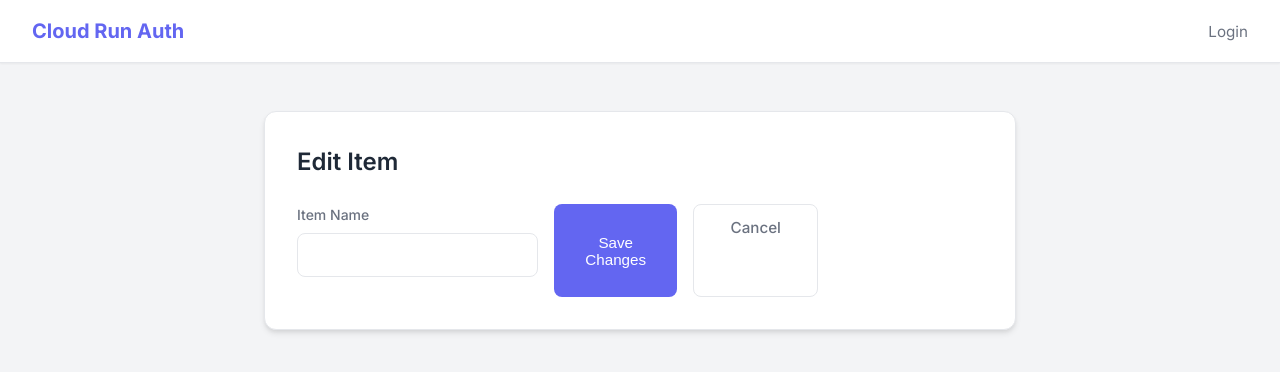
After one commit to managedkaos/cloud-run-auth-demo, a FastAPI app: template application/templates/edit_item.html in a window 1280 px wide. The commit adds this page. Shown: the top 372 px of the page. Run offline with FastAPI, Linux system fonts and the light colour scheme; the template is opened without the code that fills it, so the values that code supplies are empty.

Commit message:
Add 404 page; add edit and delete functionality

```diff
--- a/application/main.py
+++ b/application/main.py
@@ -1,4 +1,4 @@
-from fastapi import FastAPI, Request, Form, Depends, Response
+from fastapi import FastAPI, Request, Form, Depends, Response, HTTPException
 from fastapi.responses import RedirectResponse, JSONResponse
 from fastapi.templating import Jinja2Templates
 from fastapi.staticfiles import StaticFiles
@@ -58,3 +58,58 @@ async def create_item(name: str = Form(...), user=Depends(get_current_user)):
         "uid": user["uid"]
     })
     return RedirectResponse(url="/dashboard", status_code=303)
+
+@app.get("/items/{item_path}/edit")
+async def edit_item(request: Request, item_path: str, user=Depends(get_current_user)):
+    if not user:
+        return RedirectResponse(url="/login")
+
+    doc_ref = db.collection("items").document(item_path)
+    doc = doc_ref.get()
+
+    if not doc.exists:
+        raise HTTPException(status_code=404, detail="Item not found")
+
+    item_data = doc.to_dict()
+    if item_data.get("uid") != user["uid"]:
+         raise HTTPException(status_code=403, detail="Not authorized")
+
+    return templates.TemplateResponse("edit_item.html", {"request": request, "item": item_data, "item_id": item_path})
+
+@app.post("/items/{item_path}/update")
+async def update_item(item_path: str, name: str = Form(...), user=Depends(get_current_user)):
+    if not user:
+        raise HTTPException(status_code=401)
+
+    doc_ref = db.collection("items").document(item_path)
+    doc = doc_ref.get()
+
+    if not doc.exists:
+        raise HTTPException(status_code=404, detail="Item not found")
+
+    if doc.to_dict().get("uid") != user["uid"]:
+         raise HTTPException(status_code=403, detail="Not authorized")
+
+    doc_ref.update({"name": name})
+    return RedirectResponse(url="/dashboard", status_code=303)
+
+@app.post("/items/{item_path}/delete")
+async def delete_item(item_path: str, user=Depends(get_current_user)):
+    if not user:
+        raise HTTPException(status_code=401)
+
+    doc_ref = db.collection("items").document(item_path)
+    doc = doc_ref.get()
+
+    if not doc.exists:
+        raise HTTPException(status_code=404, detail="Item not found")
+
+    if doc.to_dict().get("uid") != user["uid"]:
+         raise HTTPException(status_code=403, detail="Not authorized")
+
+    doc_ref.delete()
+    return RedirectResponse(url="/dashboard", status_code=303)
+
+@app.exception_handler(404)
+async def custom_404_handler(request: Request, exc: HTTPException):
+    return templates.TemplateResponse("404.html", {"request": request}, status_code=404)
--- a/application/static/css/style.css
+++ b/application/static/css/style.css
@@ -1,12 +1,18 @@
 /* Modern Color Palette & Reset */
 :root {
-    --primary-color: #6366f1; /* Indigo 500 */
-    --primary-hover: #4f46e5; /* Indigo 600 */
-    --background-color: #f3f4f6; /* Gray 100 */
+    --primary-color: #6366f1;
+    /* Indigo 500 */
+    --primary-hover: #4f46e5;
+    /* Indigo 600 */
+    --background-color: #f3f4f6;
+    /* Gray 100 */
     --card-bg: #ffffff;
-    --text-primary: #1f2937; /* Gray 800 */
-    --text-secondary: #6b7280; /* Gray 500 */
-    --border-color: #e5e7eb; /* Gray 200 */
+    --text-primary: #1f2937;
+    /* Gray 800 */
+    --text-secondary: #6b7280;
+    /* Gray 500 */
+    --border-color: #e5e7eb;
+    /* Gray 200 */
     --shadow-sm: 0 1px 2px 0 rgba(0, 0, 0, 0.05);
     --shadow-md: 0 4px 6px -1px rgba(0, 0, 0, 0.1), 0 2px 4px -1px rgba(0, 0, 0, 0.06);
     --radius: 0.75rem;
@@ -143,6 +149,18 @@ input:focus {
     color: var(--text-primary);
 }
 
+.btn-danger {
+    background-color: #ef4444;
+    /* Red 500 */
+    border: none;
+    color: white;
+}
+
+.btn-danger:hover {
+    background-color: #dc2626;
+    /* Red 600 */
+}
+
 /* List Items */
 .item-list {
     list-style: none;
@@ -162,10 +180,23 @@ input:focus {
 }
 
 /* Utility */
-.text-center { text-align: center; }
-.mt-4 { margin-top: 1rem; }
-.mb-4 { margin-bottom: 1rem; }
-.flex-col { display: flex; flexDirection: column; gap: 1rem;}
+.text-center {
+    text-align: center;
+}
+
+.mt-4 {
+    margin-top: 1rem;
+}
+
+.mb-4 {
+    margin-bottom: 1rem;
+}
+
+.flex-col {
+    display: flex;
+    flexDirection: column;
+    gap: 1rem;
+}
 
 /* Glassmorphism login page specific */
 .login-page {
--- /dev/null
+++ b/application/templates/edit_item.html
@@ -0,0 +1,21 @@
+{% extends "base.html" %}
+
+{% block title %}Edit Item{% endblock %}
+
+{% block content %}
+<div class="card mb-4">
+    <h2>Edit Item</h2>
+
+    <form action="/items/{{ item_id }}/update" method="post" class="flex-col">
+        <div class="form-group">
+            <label for="name">Item Name</label>
+            <input type="text" name="name" id="name" value="{{ item.name }}" required>
+        </div>
+        <div style="display: flex; gap: 1rem;">
+            <button type="submit" class="btn">Save Changes</button>
+            <a href="/dashboard" class="btn btn-secondary text-center"
+                style="display: inline-block; width: 100%; text-decoration: none;">Cancel</a>
+        </div>
+    </form>
+</div>
+{% endblock %}
```
Also changed, not shown: application/templates/404.html (added, +12 -0 lines), application/templates/dashboard.html (+9 -1 lines).
